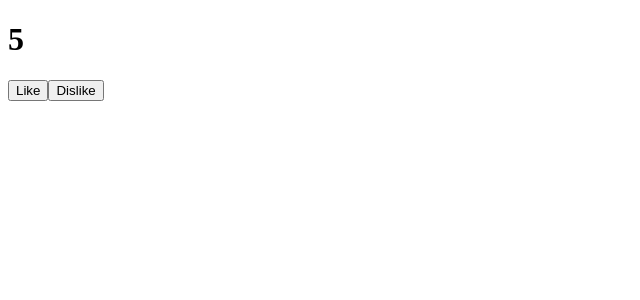
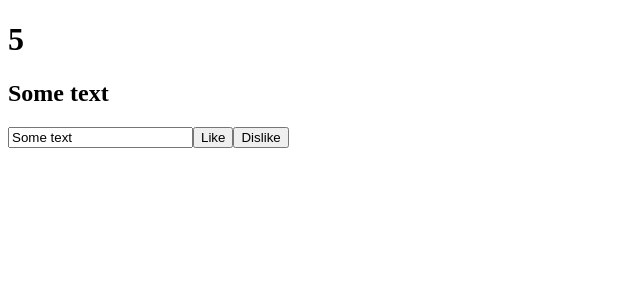
Before and after one commit to RogerWorkSites/first-react-app, a React (Create React App) app: page / in a window 1280 px wide. Shown: the top 300 px of the page, without its empty margins (0-640 px from the left). Built offline with nearby package versions, Linux system fonts and the light colour scheme; the HTML template or start-up script is replaced by a standard one.

Commit message:
add input

```diff
--- a/src/App.js
+++ b/src/App.js
@@ -3,6 +3,7 @@ import React, { useState } from 'react';
 function App() {
 
   const [likes, setLikes] = useState(5);
+  const [text, setText] = useState('Some text');
 
   function increment() {
     setLikes(likes + 1);
@@ -15,6 +16,8 @@ function App() {
   return (
     <div className="App">
       <h1>{likes}</h1>
+      <h2>{text}</h2>
+      <input type="text" onChange={event => setText(event.target.value)} value={text}></input>
       <button onClick={increment}>Like</button>
       <button onClick={decrement}>Dislike</button>
     </div>
```
